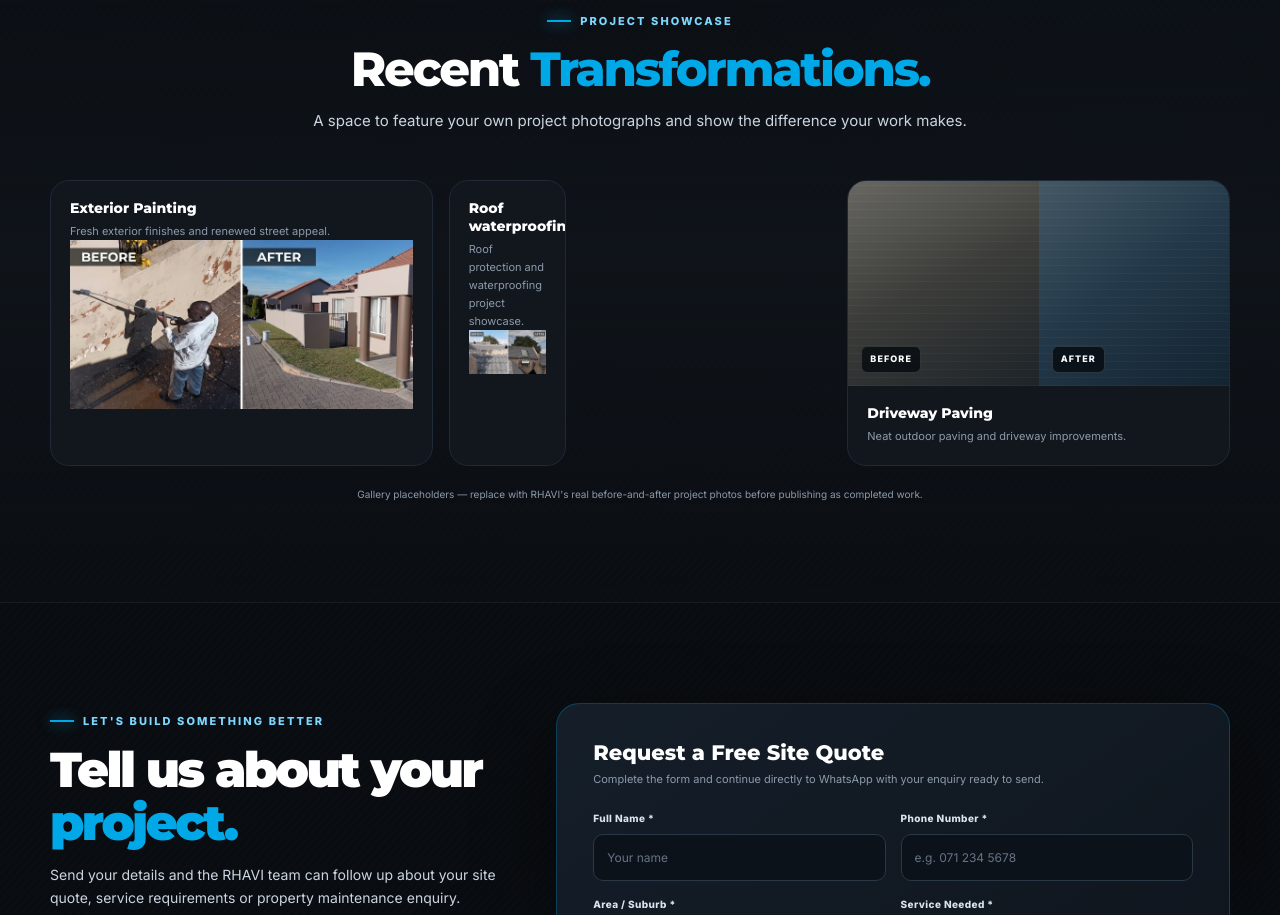
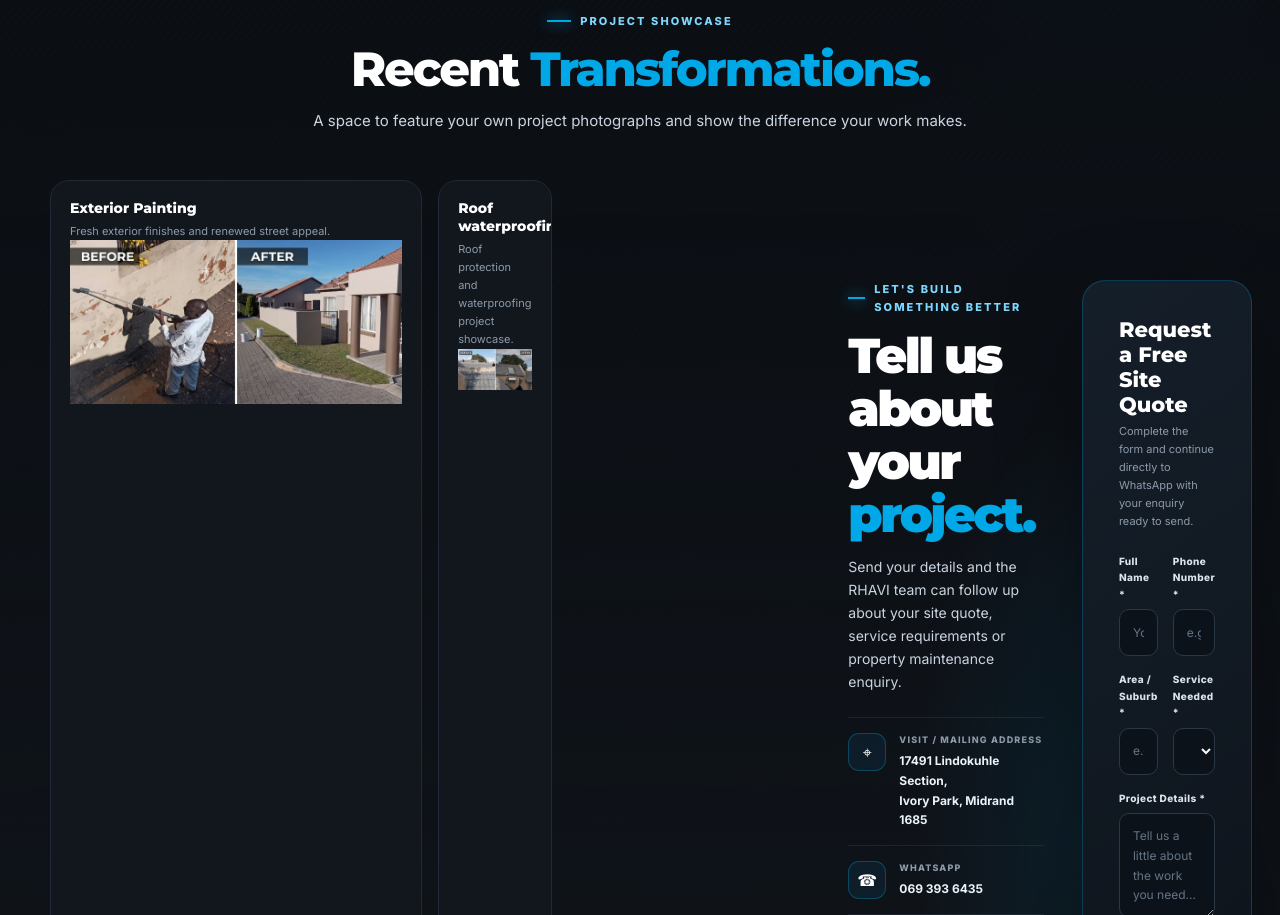
Before and after one commit to enolia1/rhavi-painting-and-pavement-, a plain HTML site: page index.html in a window 1280 px wide. Shown: the part 2946-3861 px from the top of the page. Drawn offline with Linux system fonts and the light colour scheme.

Commit message:
Update index.html

```diff
--- a/index.html
+++ b/index.html
@@ -480,15 +480,6 @@
 
 </div>
 
-          <article class="project-card">
-            <div class="project-visual"><div class="project-half before"><span>BEFORE</span></div><div class="project-half after"><span>AFTER</span></div></div>
-            <div class="project-info"><h3>Driveway Paving</h3><p>Neat outdoor paving and driveway improvements.</p></div>
-          </article>
-        </div>
-        <p class="gallery-note">Gallery placeholders — replace with RHAVI's real before-and-after project photos before publishing as completed work.</p>
-      </div>
-    </section>
-
     <section class="contact-section" id="contact">
       <div class="container contact-layout">
         <div class="contact-intro">
```
